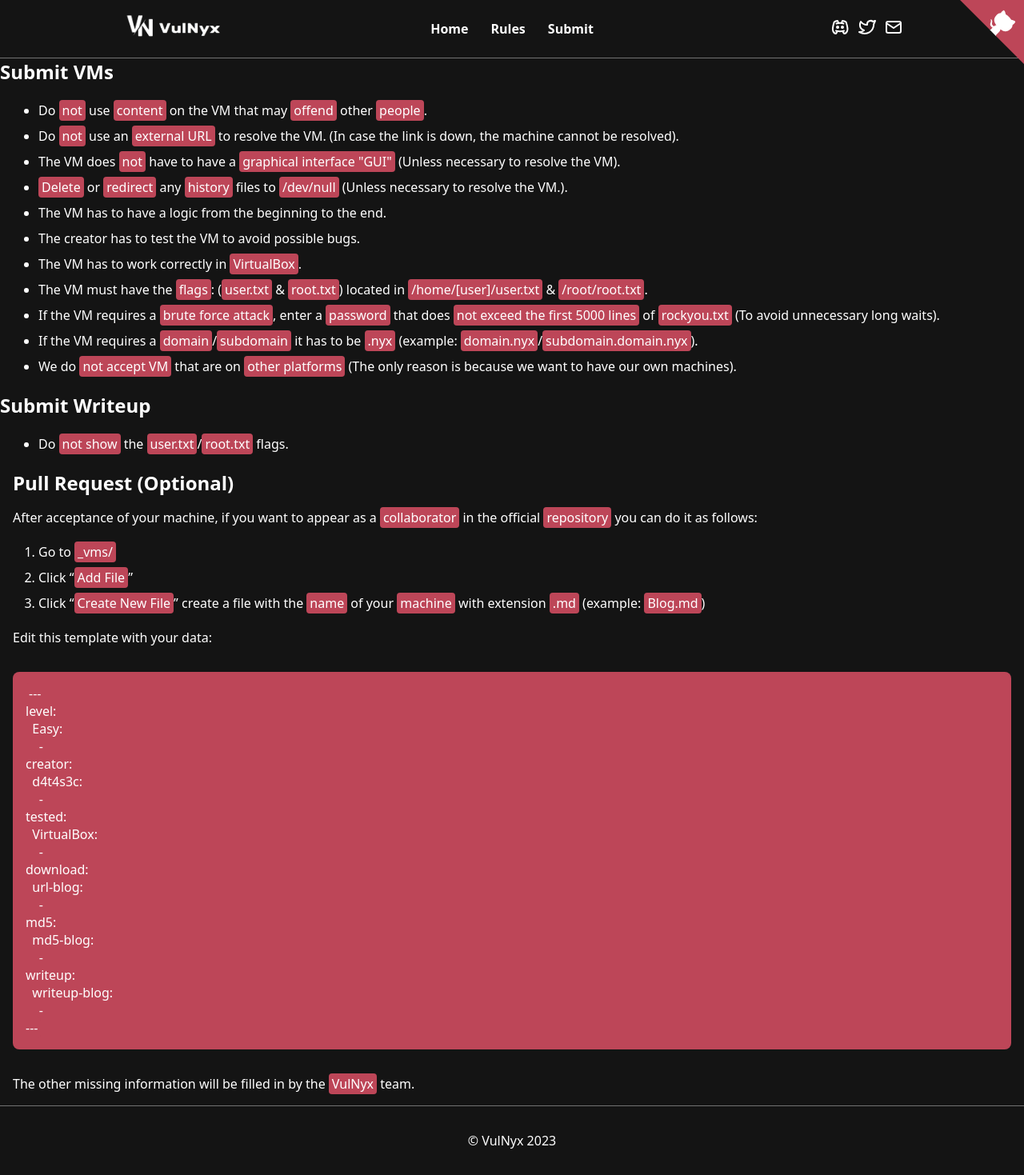
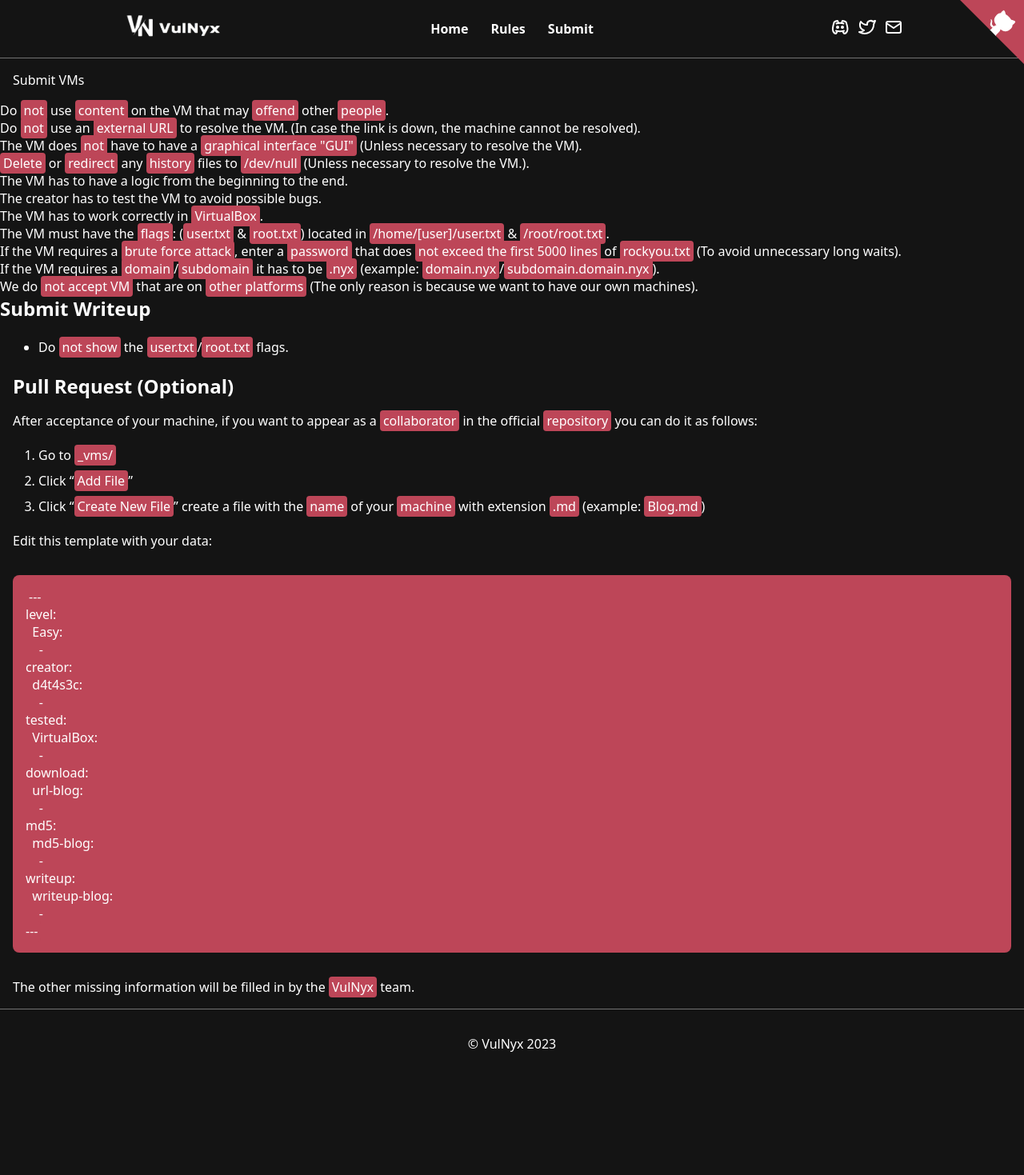
Before and after one commit to VulNyx/vulnyx, a Jekyll site: the page built from rules.md, in a window 1280 px wide. Shown: the whole page at 80% size. Built offline with Jekyll 4.4.1, drawn with Linux system fonts in a browser that asks for light colours; after the commit the page ends 1348 px from its top, so only the background shows below that.

```diff
--- a/rules.md
+++ b/rules.md
@@ -2,7 +2,8 @@
 layout: page
 title: Rules
 ---
-## Submit VMs
+
+* Submit VMs
 
 - Do `not` use `content` on the VM that may `offend` other `people`.
 - Do `not` use an `external URL` to resolve the VM. (In case the link is down, the machine cannot be resolved).
```
